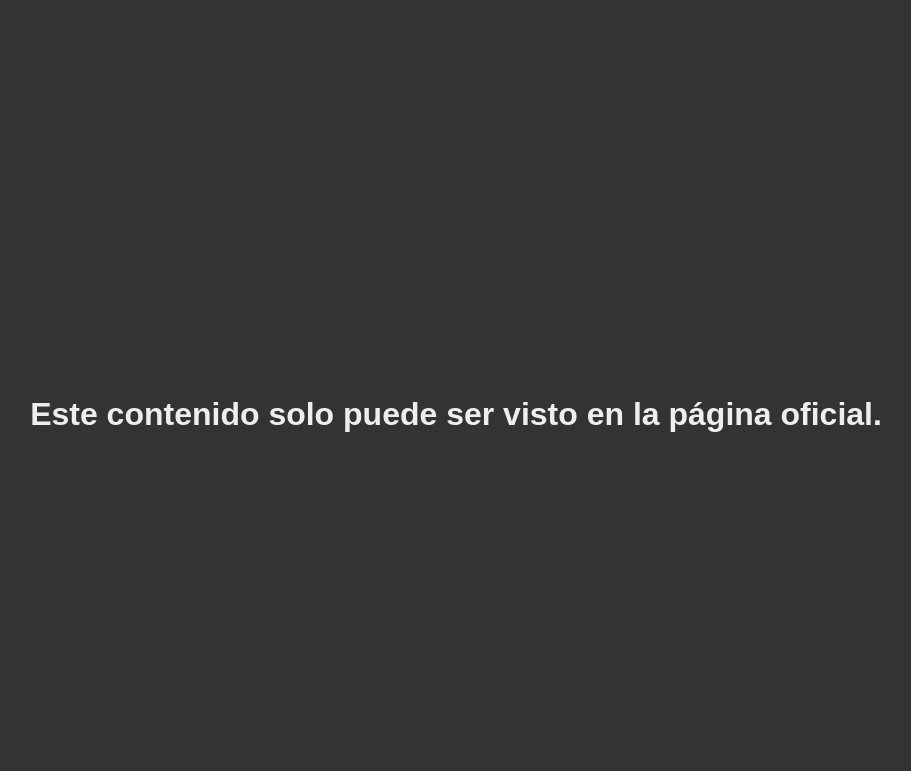
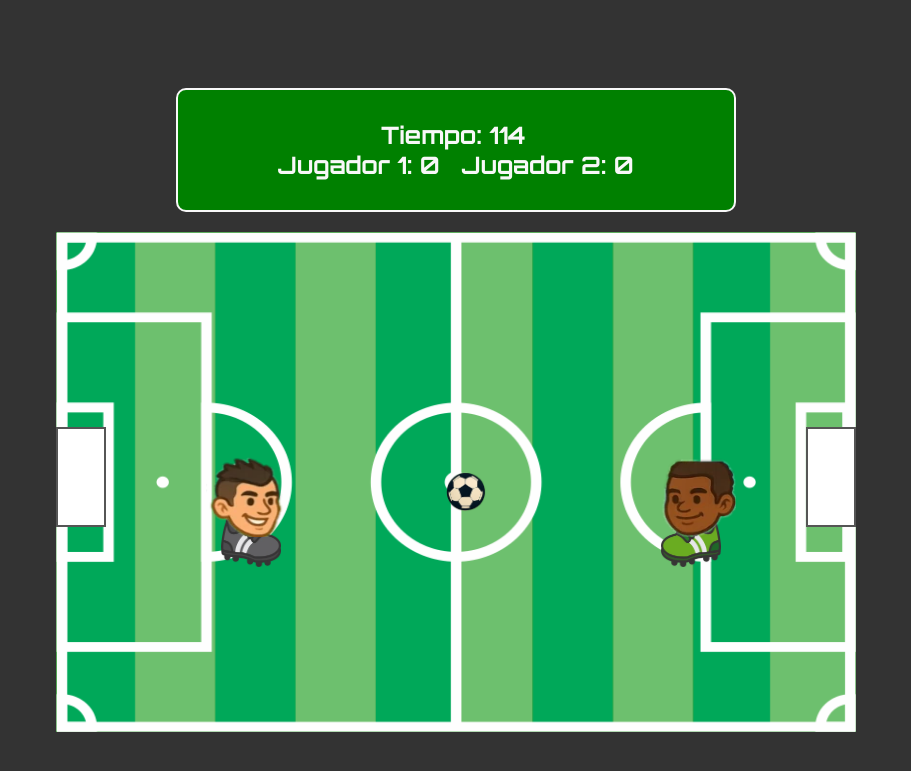
Before and after one commit to rudajira/fuchibol, a PHP site: page / in a window 1280 px wide. Shown: the top 771 px of the page, without its empty margins (184-1095 px from the left). Run offline with PHP 8.4, Linux system fonts and the light colour scheme.

Commit message:
AjustesADG20251014

```diff
--- a/css/style.css
+++ b/css/style.css
@@ -94,11 +94,11 @@ body {
 
 #balon {
     position: absolute;
-    width: 15px;
-    height: 15px;
+    width: 0px;
+    height: 0px;
     background-color: #008000;
     border-radius: 50%;
-    top: calc(50% - 25px);
+    top: calc(50% - 20px);
     left: calc(50% - 25px);
 }
 
@@ -114,7 +114,11 @@ body {
     color: #f8f8f8;
     font-size: 150%;
     margin: 20px;
-    display: flex;
-    flex-direction: column;
-    justify-content: space-around;
 }
+iframe{
+    position: absolute;
+    top: 0;
+    left: 0;
+    height: 100%;
+    width: 100%;
+}
--- a/index.html
+++ b/index.html
@@ -9,9 +9,8 @@
 </head>
 <body>
     <div class="tablero">
-        <div class="cronometro">Tiempo: <span id="tiempo">120</span></div>
-        <div>Jugador 1: <span id="marcador-1">0</span></div>
-        <div>Jugador 2: <span id="marcador-2">0</span></div>
+        <div class="cronometro">&nbsp;&nbsp;&nbsp;&nbsp;&nbsp;&nbsp;&nbsp;&nbsp;&nbsp;&nbsp;&nbsp;&nbsp;&nbsp;&nbsp;Tiempo: <span id="tiempo">120</span></div>
+        <div>Jugador 1: <span id="marcador-1">0</span>&nbsp;&nbsp;&nbsp;Jugador 2: <span id="marcador-2">0</span></div>
     </div>
     <div id="cancha">
         <div id="campo">
--- a/js/fuchibol.js
+++ b/js/fuchibol.js
@@ -22,7 +22,7 @@ let balonVel = { x: 0, y: 0 };
 const playerSpeed = 5;
 const balonFriction = 0.99;
 const kickStrength = 10;
-
+/*
 if (window.top === window.self) {
     // No está en un iframe: oculta todo y muestra un mensaje.
     document.body.innerHTML = '<h1 style="font-family: sans-serif; text-align: center; margin-top: 50px;">Este contenido solo puede ser visto en la página oficial.</h1>';
@@ -31,7 +31,7 @@ if (window.top === window.self) {
     // Sí está en un iframe: muestra el juego.
     document.body.style.visibility = 'visible';
 }
-
+*/
 // Teclas presionadas
 let keys = {};
 document.addEventListener('keydown', (e) => {
```
